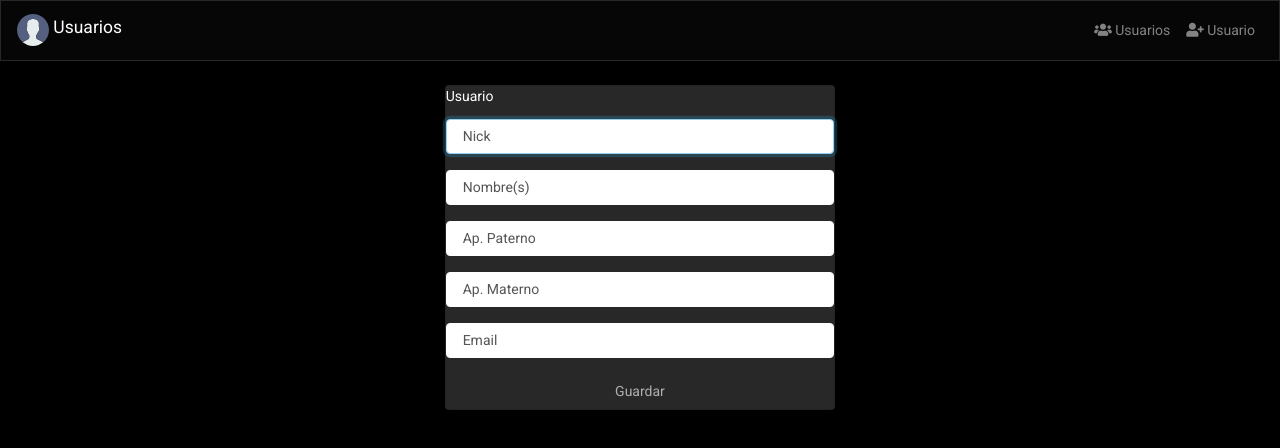
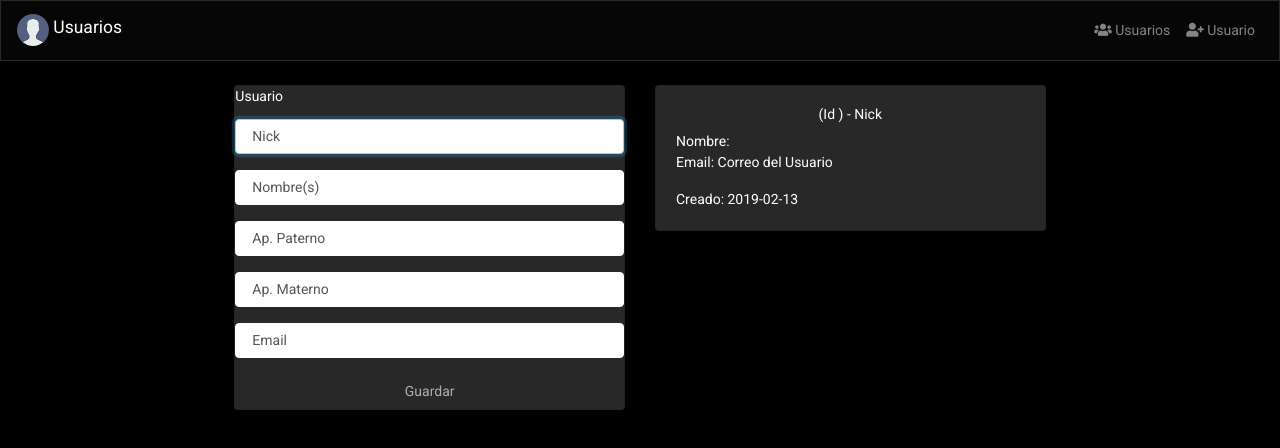
Before and after one commit to lachosoft/admon, an Angular app in the folder client/: page /users/add in a window 1280 px wide. Shown: the top 448 px of the page. Built offline with nearby package versions, Linux system fonts and the light colour scheme.

Commit message:
se agrego la vista previa de captura  y se colo el evento click y el evento saveUser()

```diff
--- a/client/src/app/components/user-form/user-form.component.html
+++ b/client/src/app/components/user-form/user-form.component.html
@@ -1,4 +1,4 @@
-<div class="col-md-4 offset-md-4">
+<div class="col-md-4 offset-md-2">
   <div class="card">
     <div class="card-title">
       Usuario
@@ -27,3 +27,14 @@
     </div>
   </div>
 </div>
+<div class="col-md-4">
+  <div class="card card-body text-center">
+    <h6>(Id {{usr.Id}}) - {{usr.nick==""?'Nick':usr.nick}} </h6>
+    <p class="text-left">
+      <span class="text-right">Nombre:</span> {{usr.nombres}} {{usr.appaterno}} {{usr.apmaterno}}
+      <br>
+      <span class="text-right">Email: </span>  {{usr.email =="" ? 'Correo del Usuario': usr.email}}
+  </p>
+  <span class="text-left"> Creado: {{usr.createdon | date: "yyyy-MM-dd"}} </span>
+  </div>
+</div>
--- a/client/src/app/components/user-form/user-form.component.ts
+++ b/client/src/app/components/user-form/user-form.component.ts
@@ -2,6 +2,7 @@ import { Component, OnInit, HostBinding } from '@angular/core';
 import { User } from '../../modules/User';
 
 import {UsersService} from '../../services/users.service'
+import { Subscriber } from 'rxjs';
 
 @Component({
   selector: 'app-user-form',
@@ -35,6 +36,19 @@ export class UserFormComponent implements OnInit {
 
   saveUser()
   {
+    delete this.usr.idUsr;
+    delete this.usr.deletedby;
+    delete this.usr.deletedon;
+    delete this.usr.createdon;
+
+    this.userService.saveUser(this.usr)
+      .subscribe(
+        res =>{
+          console.log(res);
+        },
+        err => console.log(err)
+      )
+
     console.log(this.usr);
   }
 
--- a/client/src/app/components/user-list/user-list.component.html
+++ b/client/src/app/components/user-list/user-list.component.html
@@ -1,4 +1,5 @@
-<div class="card bg-secundary mb-3" style="max-width: 20rem;" *ngFor="let user of users">
+<div class="card-columns">
+<div class="card bg-secundary mb-3 ml-4" style="max-width:18rem;" *ngFor="let user of users">
     <div class="card-header d-flex justify-content-between aling-items-center ">
       <img src="../../../assets/usuario.png" style="width:32px" class="card-img-top" alt="">
       {{user.nick}}
@@ -7,10 +8,13 @@
       </button>
     </div>
     <div class="card-body">
-      <h6 class="card-title">{{user.nombres}} {{user.appaterno}} {{user.apmaterno}}</h6>
+      <h6 class="card-title">
+        ( <strong>Id: {{user.Id}}</strong> ) {{user.nombres}} {{user.appaterno}} {{user.apmaterno}}
+      </h6>
       <p class="card-text">
         Email: {{user.email}}
       </p>
       <a href="#" class="btn btn-warning btn-block">Editar</a>
     </div>
   </div>
+</div>
--- a/client/src/app/components/user-list/user-list.component.ts
+++ b/client/src/app/components/user-list/user-list.component.ts
@@ -1,4 +1,4 @@
-import { Component, OnInit } from '@angular/core';
+import { Component, OnInit, HostBinding } from '@angular/core';
 
 import {UsersService} from '../../services/users.service';
 import {User} from '../../modules/User'
@@ -12,6 +12,8 @@ import {User} from '../../modules/User'
 export class UserListComponent implements OnInit {
 
   users: any = [];
+
+  @HostBinding("class")  clases ="row";
 
   constructor(private usersService: UsersService) {
 
--- a/client/src/app/services/users.service.ts
+++ b/client/src/app/services/users.service.ts
@@ -30,7 +30,7 @@ export class UsersService {
     return this.http.delete(`${this.API_URI}/users/${id}`);
   }
 
-  saveUser(user : User){
+  saveUser(user : User): Observable <User>{
     return this.http.post(`${this.API_URI}/users`,user);
   }
 }
```
